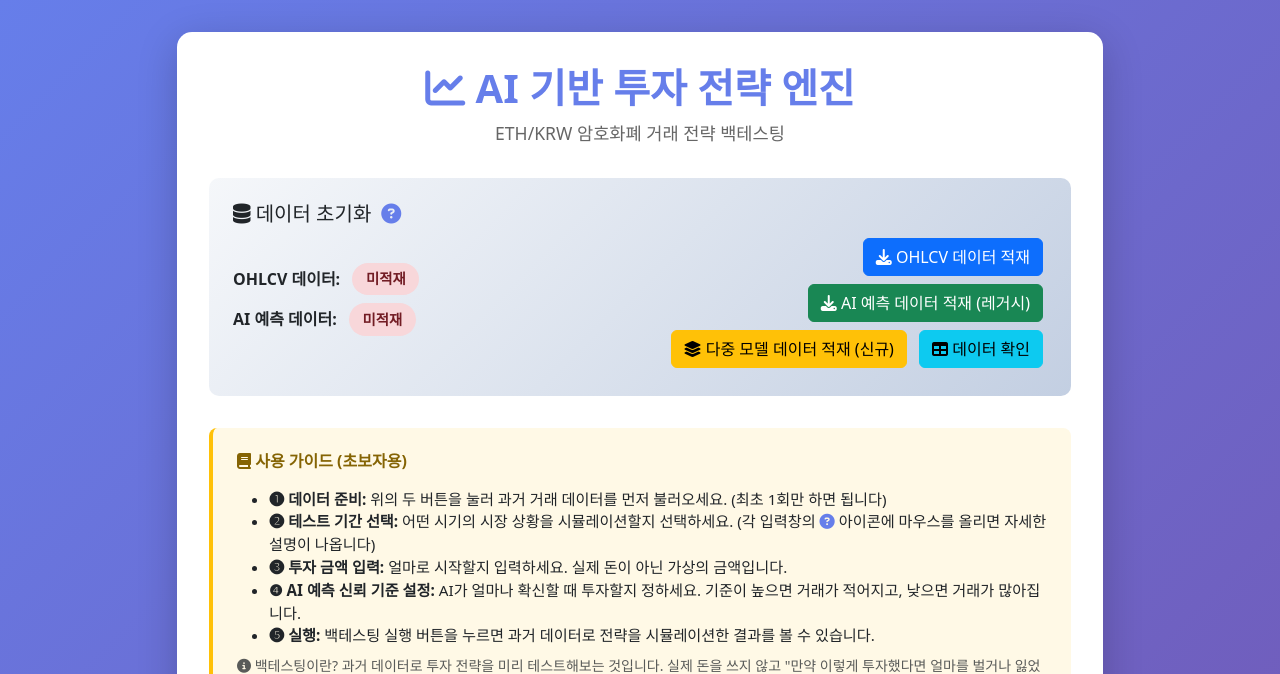
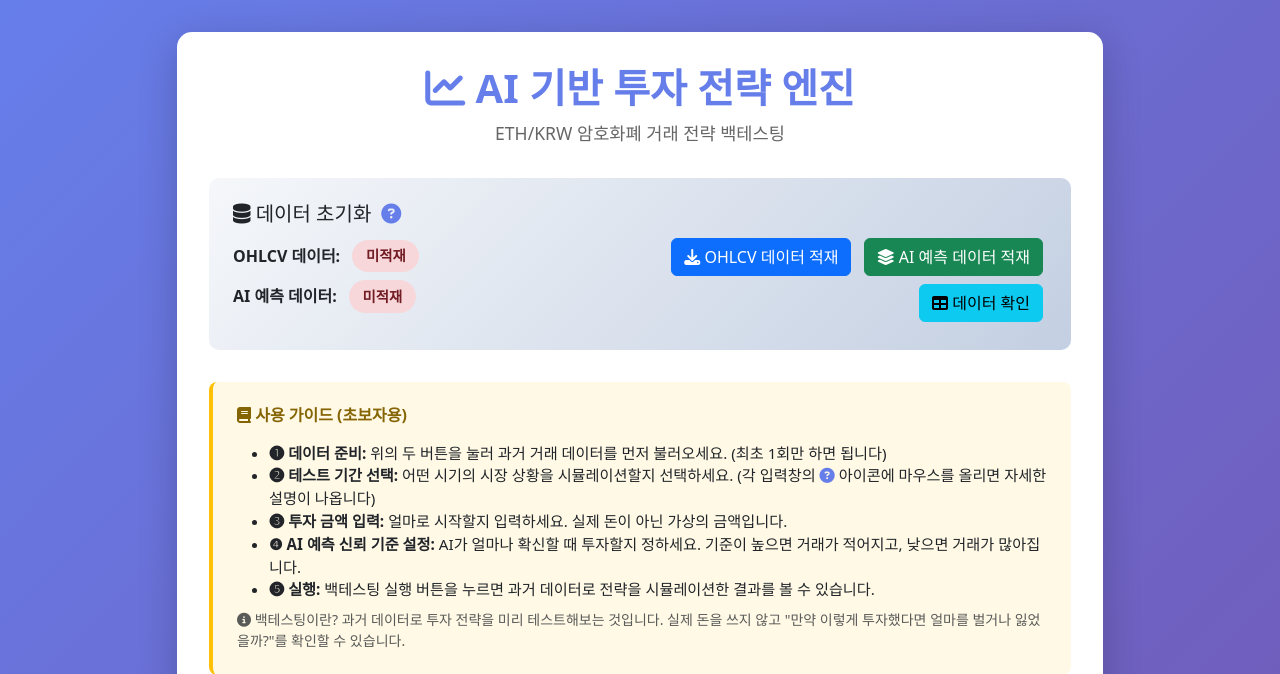
Before and after one commit to invigoworks-knu/engine, a Spring Boot app: page / in a window 1280 px wide. Shown: the top 674 px of the page. Run offline with Spring Boot 4, Linux system fonts and the light colour scheme; data that the repository does not hold is empty.

Commit message:
fix: 404 에러 수정 및 레거시 데이터 적재 기능 제거
- WebViewController에 /predictions 엔드포인트 추가
- index.html에서 레거시 AI 데이터 적재 버튼 제거
- predictions 링크를 /predictions.html에서 /predictions로 변경
- loadAiData() JavaScript 함수 제거
- "다중 모델 데이터 적재 (신규)" → "AI 예측 데이터 적재"로 텍스트 간소화

```diff
--- a/src/main/java/com/coinreaders/engine/adapter/in/web/WebViewController.java
+++ b/src/main/java/com/coinreaders/engine/adapter/in/web/WebViewController.java
@@ -30,6 +30,14 @@ public class WebViewController {
     public String index(Model model) {
         model.addAttribute("folds", FoldConfig.getAllFolds());
         return "index";
+    }
+
+    /**
+     * AI 예측 데이터 조회 페이지
+     */
+    @GetMapping("/predictions")
+    public String predictions() {
+        return "predictions";
     }
 
     /**
--- a/src/main/resources/templates/index.html
+++ b/src/main/resources/templates/index.html
@@ -201,13 +201,10 @@
                                 <button class="btn btn-primary btn-data-init" onclick="loadOhlcvData()" id="btnOhlcv">
                                     <i class="fas fa-download"></i> OHLCV 데이터 적재
                                 </button>
-                                <button class="btn btn-success btn-data-init" onclick="loadAiData()" id="btnAi">
-                                    <i class="fas fa-download"></i> AI 예측 데이터 적재 (레거시)
+                                <button class="btn btn-success btn-data-init" onclick="loadMultiModelData()" id="btnMultiModel">
+                                    <i class="fas fa-layer-group"></i> AI 예측 데이터 적재
                                 </button>
-                                <button class="btn btn-warning btn-data-init" onclick="loadMultiModelData()" id="btnMultiModel">
-                                    <i class="fas fa-layer-group"></i> 다중 모델 데이터 적재 (신규)
-                                </button>
-                                <a href="/predictions.html" class="btn btn-info btn-data-init">
+                                <a href="/predictions" class="btn btn-info btn-data-init">
                                     <i class="fas fa-table"></i> 데이터 확인
                                 </a>
                             </div>
@@ -554,37 +551,7 @@
                 });
         }
 
-        // AI 예측 데이터 적재
-        function loadAiData() {
-            const btn = document.getElementById('btnAi');
-            const originalHtml = btn.innerHTML;
-            btn.disabled = true;
-            btn.innerHTML = '<i class="fas fa-spinner fa-spin"></i> 적재 중...';
-
-            fetch('/api/v1/data/init-ai-predictions-all', { method: 'POST' })
-                .then(response => response.text())
-                .then(message => {
-                    btn.innerHTML = originalHtml;
-
-                    // 메시지에 따라 제목과 내용 설정
-                    if (message.includes('이미 적재')) {
-                        showToast('데이터 확인', message, true);
-                        btn.disabled = true;
-                    } else {
-                        showToast('적재 완료', 'AI 예측 데이터가 성공적으로 적재되었습니다!', true);
-                    }
-
-                    checkDataStatus(); // 상태 다시 확인
-                })
-                .catch(error => {
-                    btn.disabled = false;
-                    btn.innerHTML = originalHtml;
-                    showToast('적재 실패', 'AI 예측 데이터 적재에 실패했습니다. 다시 시도해주세요.', false);
-                    console.error('AI 적재 오류:', error);
-                });
-        }
-
-        // 다중 모델 AI 예측 데이터 적재 (신규)
+        // AI 예측 데이터 적재 (다중 모델)
         function loadMultiModelData() {
             const btn = document.getElementById('btnMultiModel');
             const originalHtml = btn.innerHTML;
```
